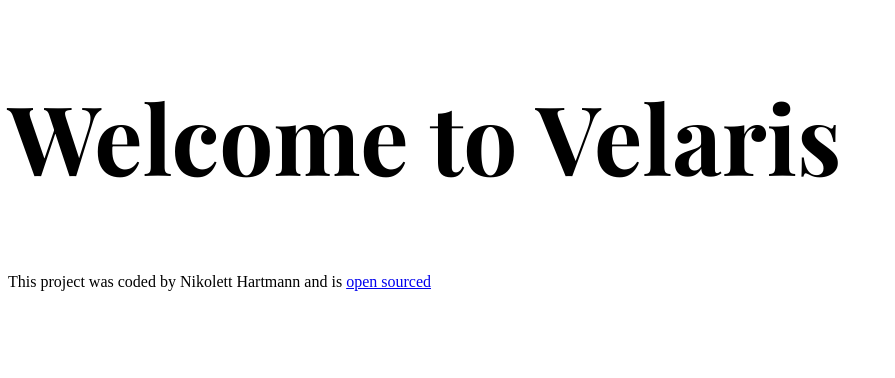
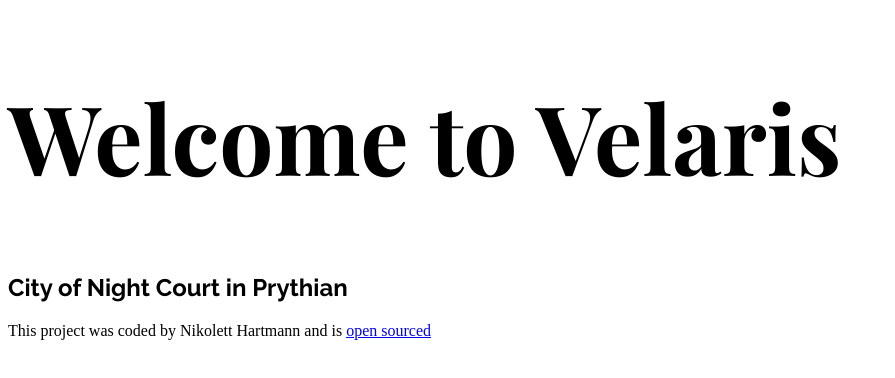
Before and after one commit to niki0410/travel-project, a plain HTML site: page index.html in a window 1280 px wide. Shown: the whole page, without its empty margins (0-895 px from the left). Drawn offline with nearby package versions, Linux system fonts and the light colour scheme; a web font is replaced by a local one.

Commit message:
add to h2

```diff
--- a/index.html
+++ b/index.html
@@ -11,6 +11,7 @@
 </head>
 <body>
     <h1>Welcome to Velaris</h1>
+<h2>City of Night Court in Prythian</h2>
 
     <footer>This project was coded by Nikolett Hartmann and is <a href="https://github.com/niki0410/travel-project" target="_blank">open sourced</a></footer>
 </body>
```
